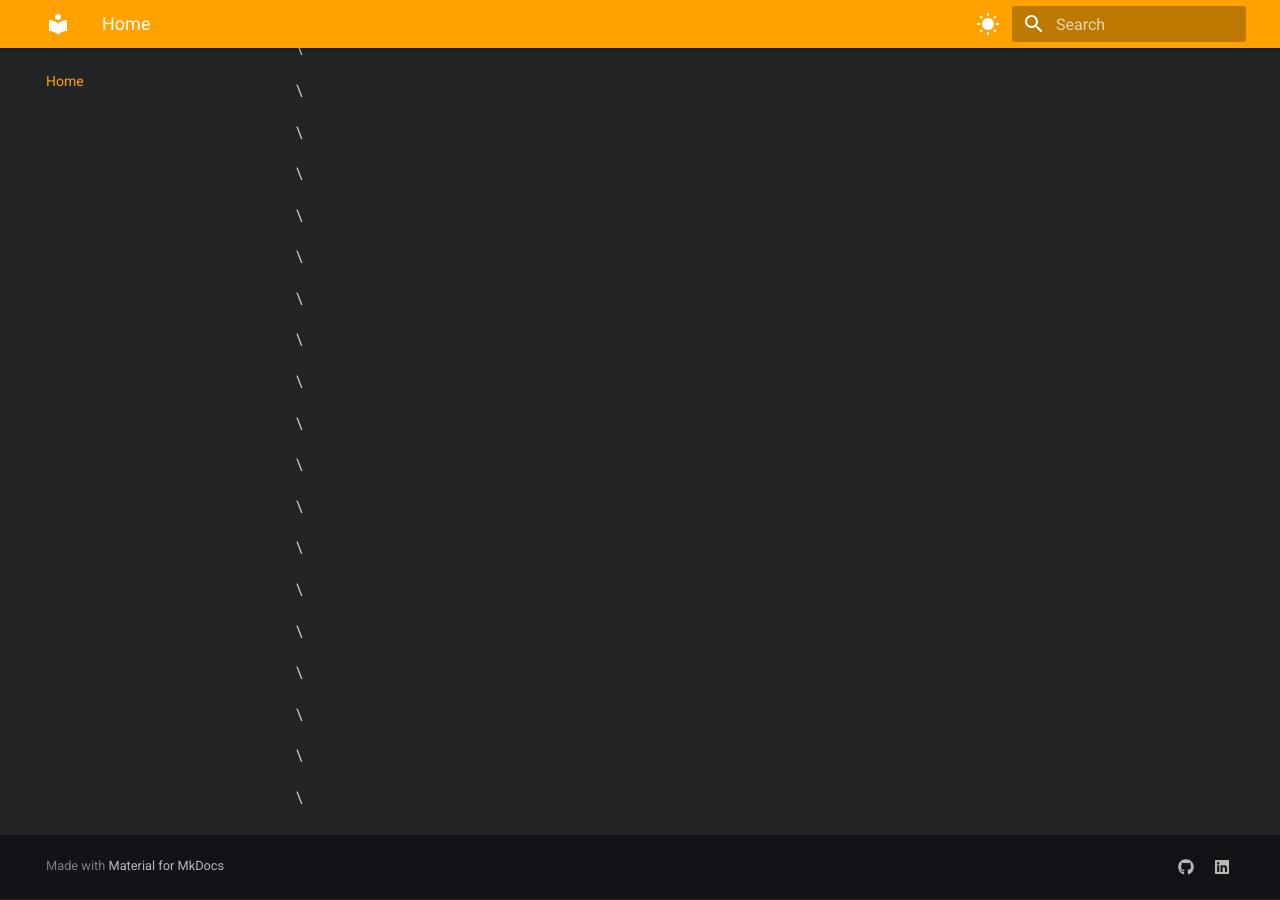
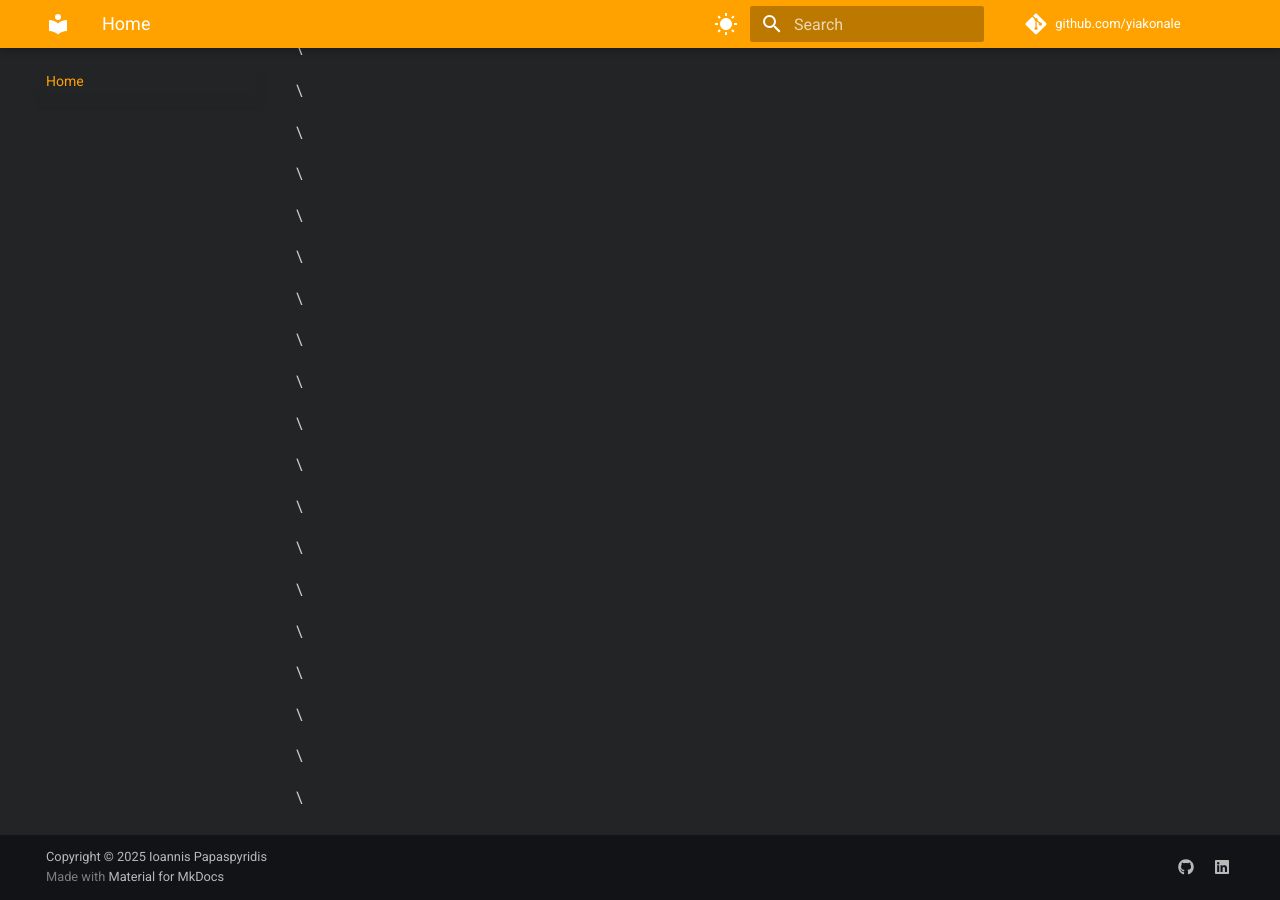
Before and after one commit to yiakonale/yiakonale.github.io, an MkDocs documentation site: the page built from docs/index.md, in a window 1280 px wide and 900 px high, scrolled down 732 px. Built offline with MkDocs 1.6.1 and Material for MkDocs 9.7.7, drawn with Linux system fonts in a browser that asks for light colours.

Commit message:
cosmetic improvements

```diff
--- a/mkdocs.yml
+++ b/mkdocs.yml
@@ -2,6 +2,8 @@ site_name: Ioannis Papaspyridis
 site_description: Personal site built with Material for MkDocs
 site_author: Ioannis Papaspyridis
 site_url: https://yiakonale.github.io/
+repo_url: https://github.com/yiakonale
+repo_name: github.com/yiakonale
 
 theme:
   name: material
@@ -23,7 +25,7 @@ theme:
     - navigation.tabs              # Show top-level items as tabs on top
 #    - navigation.tabs.sticky       # Keep tabs visible when scrolling
 #    - navigation.sections          # Show child pages grouped under section tabs
-    - toc.integrate                # Move page index (table of contents) into main content column
+#    - toc.integrate                # Move page index (table of contents) into main content column
 #    - header.autohide              # (optional) hides header on scroll down, reappears on scroll up
     - content.code.copy            # Add copy buttons on code blocks
     - content.code.annotate        # Enable code annotations
@@ -48,7 +50,7 @@ plugins:
 markdown_extensions:
   - admonition
   - codehilite
-  - toc
+#  - toc
 #      permalink: true
   - pymdownx.details
   - pymdownx.superfences
@@ -64,3 +66,5 @@ extra:
       link: https://github.com/yiakonale
     - icon: fontawesome/brands/linkedin
       link: https://linkedin.com/in/ipapaspyridis
+
+copyright: Copyright &copy; 2025 Ioannis Papaspyridis
```
